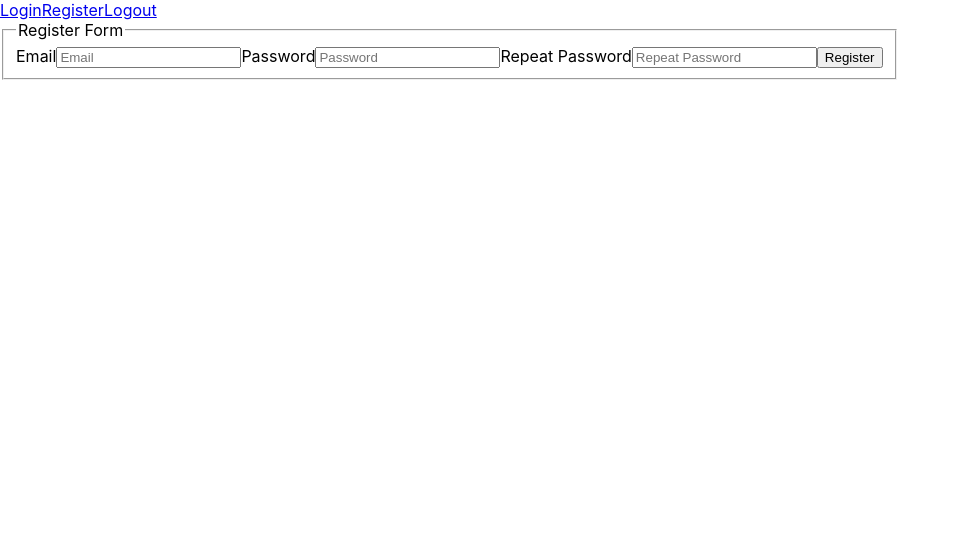
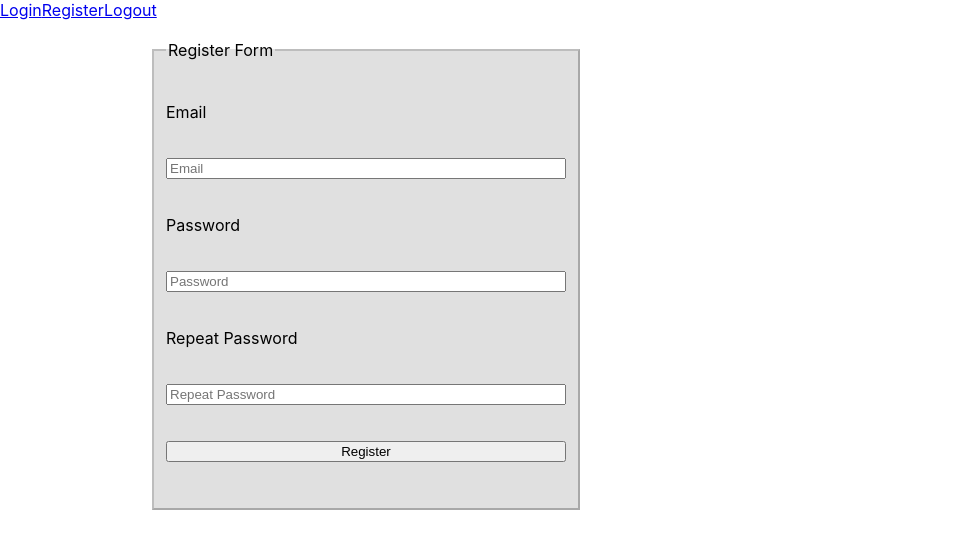
Before and after one commit to DragomirSt/photo-album, a React (Create React App) app in the folder client/: page /register in a window 1280 px wide. Shown: the top 548 px of the page, without its empty margins (0-959 px from the left). Built offline with nearby package versions, Linux system fonts and the light colour scheme.

Commit message:
add classes to style the components

```diff
--- a/client/src/components/Register/Register.js
+++ b/client/src/components/Register/Register.js
@@ -1,5 +1,5 @@
 
-
+import './Register.css'
 import {useNavigate} from 'react-router-dom';
 
 import * as authService from '../../servecies/auth';
@@ -22,18 +22,20 @@ const navigate = useNavigate();
 
 		authService.register(email, password)
 			.then(authData => {
+				console.log(authData)
 
 				navigate('/login');
 			})
 			.catch(err => {
+				// To Doo: Error handling
 				alert(err)
 			})
 
 	}
 	return (
 
-		<form  method="POST" onSubmit={registerHandler}>
-			<fieldset>
+		<form className='register-form' method="POST" onSubmit={registerHandler}>
+			<fieldset className='register-fieldset'>
 				<legend>Register Form</legend>
 
 				<label htmlFor="email">Email</label>
```
